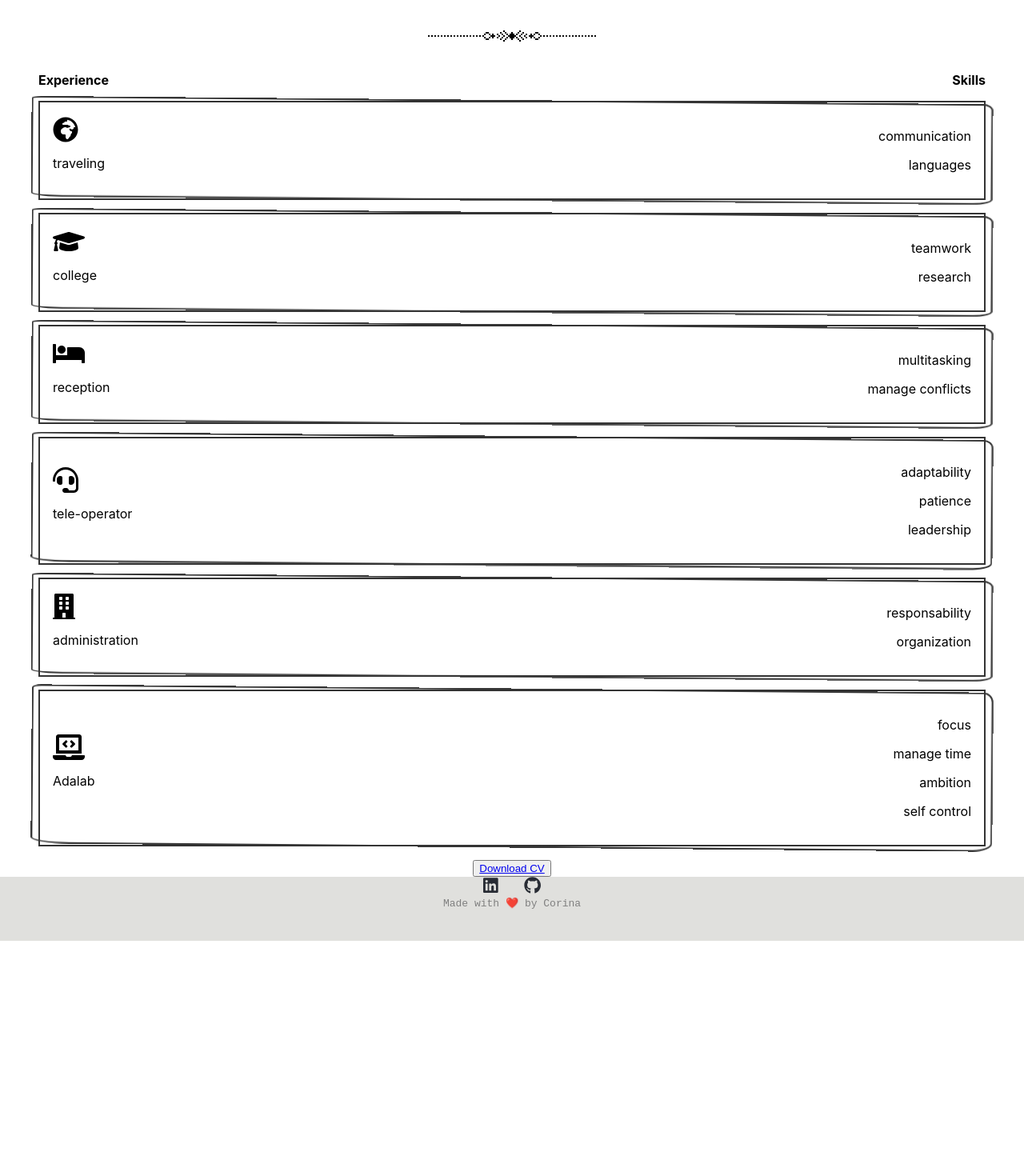
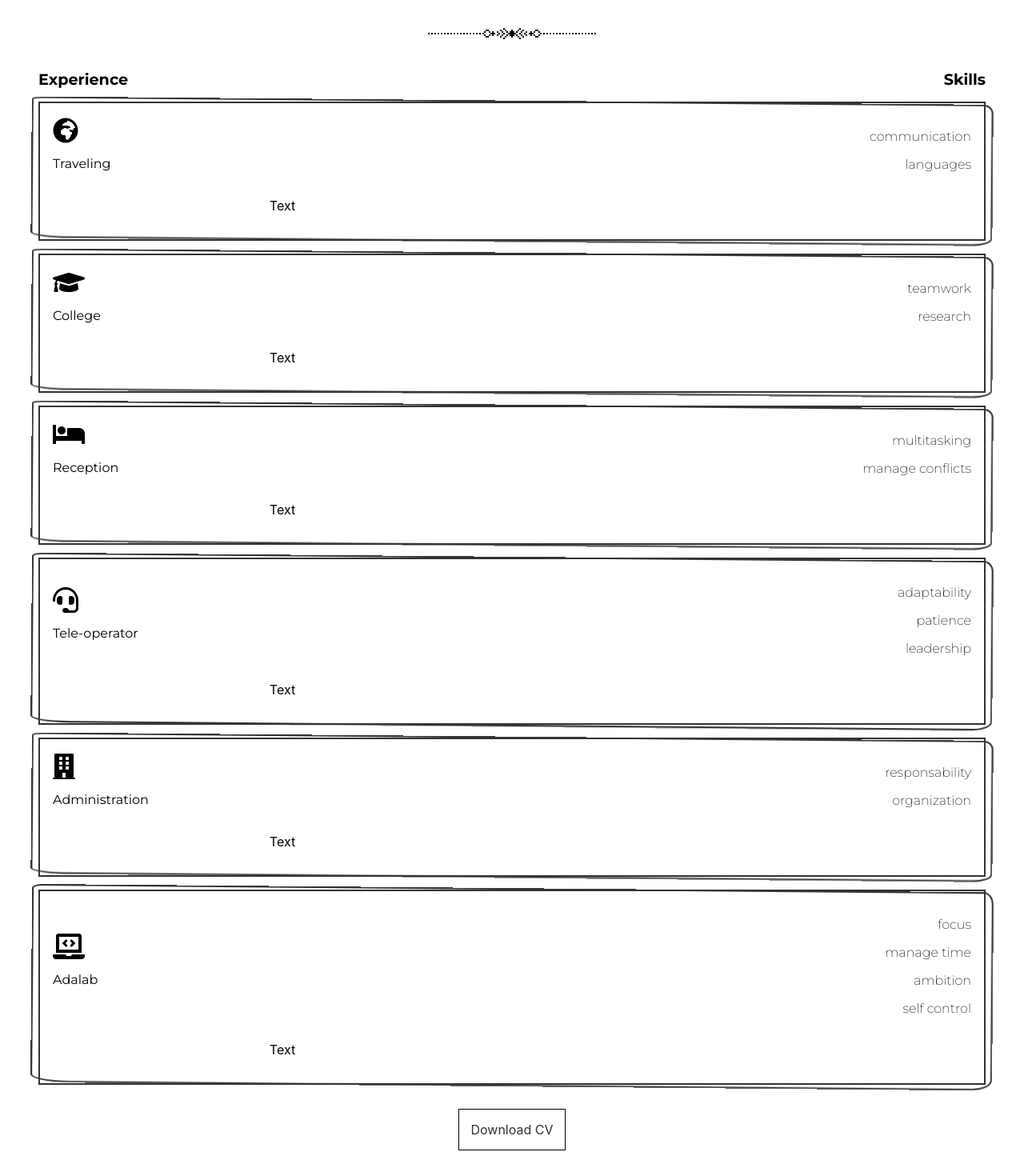
Before and after one commit to corimb/portfolio, a React (Create React App) app: page / in a window 1280 px wide. Shown: the part 310-1750 px from the top of the page at 80% size. Before the commit the page ends 1486 px from the top, so only its background shows below. Built offline with nearby package versions, Linux system fonts and the light colour scheme.

Commit message:
Add download CV button css animation

```diff
--- a/public/index.html
+++ b/public/index.html
@@ -1,43 +1,25 @@
 <!DOCTYPE html>
 <html lang="en">
+
 <head>
   <meta charset="utf-8" />
   <link rel="icon" href="%PUBLIC_URL%/favicon.ico" />
   <meta name="viewport" content="width=device-width, initial-scale=1" />
   <meta name="theme-color" content="#000000" />
-    <meta
-      name="description"
-      content="Web site created using create-react-app"
-    />
+  <meta name="description" content="Web site created using create-react-app" />
   <link rel="apple-touch-icon" href="%PUBLIC_URL%/logo192.png" />
-    <!--
-      manifest.json provides metadata used when your web app is installed on a
-      user's mobile device or desktop. See https://developers.google.com/web/fundamentals/web-app-manifest/
-    -->
+  <link rel="preconnect" href="https://fonts.gstatic.com">
+  <link href="https://fonts.googleapis.com/css2?family=Montserrat:wght@200;300;400;500;700&display=swap"
+    rel="stylesheet">
+  <link rel="preconnect" href="https://fonts.gstatic.com">
+  <link href="https://fonts.googleapis.com/css2?family=Roboto:wght@300;400;500;700&display=swap" rel="stylesheet">
   <link rel="manifest" href="%PUBLIC_URL%/manifest.json" />
-    <!--
-      Notice the use of %PUBLIC_URL% in the tags above.
-      It will be replaced with the URL of the `public` folder during the build.
-      Only files inside the `public` folder can be referenced from the HTML.
-
-      Unlike "/favicon.ico" or "favicon.ico", "%PUBLIC_URL%/favicon.ico" will
-      work correctly both with client-side routing and a non-root public URL.
-      Learn how to configure a non-root public URL by running `npm run build`.
-    -->
   <title>React App</title>
 </head>
+
 <body>
   <noscript>You need to enable JavaScript to run this app.</noscript>
   <div id="root"></div>
-    <!--
-      This HTML file is a template.
-      If you open it directly in the browser, you will see an empty page.
+</body>
 
-      You can add webfonts, meta tags, or analytics to this file.
-      The build step will place the bundled scripts into the <body> tag.
-
-      To begin the development, run `npm start` or `yarn start`.
-      To create a production bundle, use `npm run build` or `yarn build`.
-    -->
-  </body>
 </html>
--- a/src/App.css
+++ b/src/App.css
@@ -45,6 +45,9 @@
 .menu ul li a {
     padding: 0.7em;
     color: inherit;
+    font-family: 'Roboto', sans-serif;
+    font-weight: 300;
+    text-decoration: none;
 }
 
 .social-media ul {
@@ -159,6 +162,8 @@ article a:hover .text {
     margin-left: 3em;
     margin-right: 3em;
     text-align: justify;
+    font-family: 'Montserrat', sans-serif;
+    font-weight: 300;
 }
 
 .experience-icon {
@@ -177,10 +182,16 @@ article a:hover .text {
 
 .experience-title {
     text-align: left;
+    font-family: 'Montserrat', sans-serif;
+    font-weight: 700;
+    font-size: 1.2rem;
 }
 
 .skills-title {
     text-align: right;
+    font-family: 'Montserrat', sans-serif;
+    font-weight: 700;
+    font-size: 1.2rem;
 }
 
 .experience-skills {
@@ -189,17 +200,8 @@ article a:hover .text {
     align-self: center;
     align-items: center;
     margin: 1em;
-    /* padding: 3px 10px;
-    border: rgb(132, 132, 143) 3px solid;
-    border-top-left-radius: 20px;
-    border-bottom-right-radius: 20px; */
     padding: 1rem 1rem;
-    /* display: inline-block; */
     border: 2px solid #333333;
-    /* font-size: 2.5rem;
-    border-radius: 2% 6% 5% 4% / 1% 1% 2% 4%;
-    text-transform: uppercase;
-    letter-spacing: 0.3ch; */
     background: #ffffff;
     position: relative;
 }
@@ -220,6 +222,11 @@ article a:hover .text {
     text-align: start;
 }
 
+.icon-container p {
+    font-family: 'Montserrat', sans-serif;
+    font-weight: 400;
+}
+
 .skills {
     justify-self: end;
     align-self: center;
@@ -227,6 +234,8 @@ article a:hover .text {
 
 .skills p {
     text-align: end;
+    font-family: 'Montserrat', sans-serif;
+    font-weight: 200;
 }
 
 .history {
@@ -270,3 +279,75 @@ article a:hover .text {
         187px 14px 0 #000, 191px 14px 0 #000, 195px 14px 0 #000, 199px 14px 0 #000, 203px 14px 0 #000, 207px 14px 0 #000,
         211px 14px 0 #000;
 }
+
+/* Button download */
+
+a {
+    text-decoration: none;
+    display: inline-block;
+}
+
+.btn {
+    height: 50px;
+    line-height: 50px;
+    text-align: center;
+    left: 50%;
+    top: 50%;
+    transform: translate(0%, -50%);
+    -webkit-transition: all 0.3s ease-out;
+    -o-transition: all 0.3s ease-out;
+    transition: all 0.3s ease-out;
+    border: 1px solid black;
+    margin-top: 40px;
+}
+
+.text {
+    padding: 0 50px;
+    visibility: hidden;
+}
+
+.flip-front,
+.flip-back {
+    position: absolute;
+    left: 0;
+    top: 0;
+    width: 100%;
+    height: 100%;
+    -webkit-transform-style: flat;
+    transform-style: flat;
+    -webkit-transition: -webkit-transform 0.3s ease-out;
+    -o-transition: -o-transform 0.3s ease-out;
+    transition: transform 0.3s ease-out;
+}
+
+.flip-front {
+    color: #313131;
+    background-color: transparent;
+    -webkit-transform: rotateX(0deg) translateZ(25px);
+    -ms-transform: rotateX(0deg) translateZ(25px);
+    -o-transform: rotateX(0deg) translateZ(25px);
+    transform: rotateX(0deg) translateZ(25px);
+}
+
+.flip-back {
+    color: #fff;
+    background-color: #313131;
+    -webkit-transform: rotateX(90deg) translateZ(25px);
+    -ms-transform: rotateX(90deg) translateZ(25px);
+    -o-transform: rotateX(90deg) translateZ(25px);
+    transform: rotateX(90deg) translateZ(25px);
+}
+
+.btn:hover .flip-front {
+    -webkit-transform: rotateX(-90deg) translateZ(25px);
+    -ms-transform: rotateX(-90deg) translateZ(25px);
+    -o-transform: rotateX(-90deg) translateZ(25px);
+    transform: rotateX(-90deg) translateZ(25px);
+}
+
+.btn:hover .flip-back {
+    -webkit-transform: rotateX(0deg) translateZ(25px);
+    -ms-transform: rotateX(0deg) translateZ(25px);
+    -o-transform: rotateX(0deg) translateZ(25px);
+    transform: rotateX(0deg) translateZ(25px);
+}
--- a/src/views/Bio.js
+++ b/src/views/Bio.js
@@ -29,52 +29,67 @@ const Bio = () => {
         <article className="experience-skills">
             <div className="icon-container">
                 <FontAwesomeIcon className="experience-icon" icon={['fas', 'globe-africa']} ></FontAwesomeIcon>
-                <p>traveling</p>
+                <p>Traveling</p>
             </div>
             <div className="skills">
                 <p>communication</p>
                 <p>languages</p>
             </div>
+            <div class="flip-card-back">
+                <p>Text</p>
+            </div>
         </article>
         <article className="experience-skills">
             <div className="icon-container">
                 <FontAwesomeIcon className="experience-icon" icon={['fas', 'graduation-cap']} ></FontAwesomeIcon>
-                <p>college</p>
+                <p>College</p>
             </div>
             <div className="skills">
                 <p>teamwork</p>
                 <p>research</p>
             </div>
+            <div class="flip-card-back">
+                <p>Text</p>
+            </div>
         </article>
         <article className="experience-skills">
             <div className="icon-container">
                 <FontAwesomeIcon className="experience-icon" icon={['fas', 'bed']} ></FontAwesomeIcon>
-                <p>reception</p>
+                <p>Reception</p>
             </div>
             <div className="skills">
                 <p>multitasking</p>
                 <p>manage conflicts</p>
             </div>
+            <div class="flip-card-back">
+                <p>Text</p>
+            </div>
         </article>
         <article className="experience-skills">
             <div className="icon-container">
                 <FontAwesomeIcon className="experience-icon" icon={['fas', 'headset']} ></FontAwesomeIcon>
-                <p>tele-operator</p>
+                <p>Tele-operator</p>
             </div>
             <div className="skills">
                 <p>adaptability</p>
                 <p>patience</p>
                 <p>leadership</p>
             </div>
+            <div class="flip-card-back">
+                <p>Text</p>
+            </div>
         </article>
         <article className="experience-skills">
             <div className="icon-container">
                 <FontAwesomeIcon className="experience-icon" icon={['fas', 'building']} ></FontAwesomeIcon>
-                <p>administration</p>
+                <p>Administration</p>
             </div>
             <div className="skills">
                 <p>responsability</p>
                 <p>organization</p>
+            </div>
+            <div class="flip-card-back">
+                <p>Text</p>
             </div>
         </article>
         <article className="experience-skills">
@@ -88,12 +103,17 @@ const Bio = () => {
                 <p>ambition</p>
                 <p>self control</p>
             </div>
+            <div class="flip-card-back">
+                <p>Text</p>
+            </div>
         </article>
     </section>
-    <section>
-        <button>
-            <a href="../download/cv-corina-borcoci.pdf" download="cv_corina_borcoci.pdf">Download CV</a>
-        </button>
+    <section className="download-btn">
+            <a href="../download/cv-corina-borcoci.pdf" download="cv_corina_borcoci.pdf" class="btn">
+                <span class="text">Text</span>
+                <span class="flip-front">Download CV</span>
+                <span class="flip-back">Hi there!</span>
+            </a>
     </section>
     </>
     )
```
Also changed, not shown: src/App.js (+0 -12 lines), 1 other file (tests, documents, lock files or other folders). Lines whose indentation alone changed are shown as unchanged.
